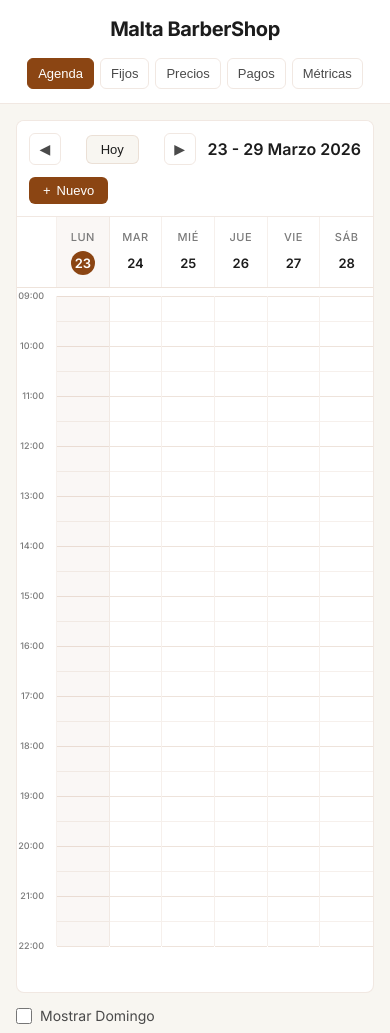
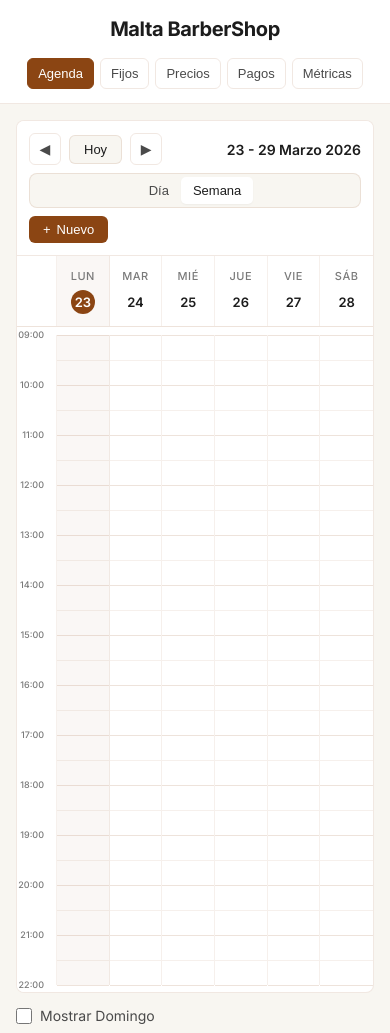
Before and after one commit to nehuborrajo/malta-barbershop, a Flask app: page / in a window 390 px wide. Shown: the top 1033 px of the page. Run offline with Flask 3, Linux system fonts and the light colour scheme; data that the repository does not hold is empty; some libraries are stand-ins or nearby versions.

Commit message:
Fix: mostrar view switcher en mobile

```diff
--- a/static/css/styles.css
+++ b/static/css/styles.css
@@ -1224,9 +1224,9 @@ form .btn-primary {
     position: absolute;
     left: 2px;
     right: 2px;
-    min-height: 24px;
+    min-height: 20px;
     border-radius: 4px;
-    padding: 0.25rem 0.375rem;
+    padding: 0.125rem 0.375rem;
     cursor: pointer;
     overflow: hidden;
     display: flex;
@@ -1691,21 +1691,32 @@ form .btn-primary {
 }
 
 @media (max-width: 480px) {
+    .cal__header {
+        flex-wrap: wrap;
+        gap: 0.5rem;
+    }
+
+    .cal__nav {
+        order: 1;
+    }
+
+    .cal__title {
+        order: 2;
+        flex: 1;
+        text-align: right;
+        min-width: auto;
+        font-size: 0.875rem;
+    }
+
     .cal__view-switcher {
-        display: none;
-    }
-
-    .cal__nav {
-        flex: 1;
-        justify-content: space-between;
+        order: 3;
+        width: 100%;
+        justify-content: center;
     }
 
     .cal__actions {
+        order: 4;
         width: 100%;
-    }
-
-    .cal__search {
-        flex: 1;
     }
 
     .cal__popover {
```
